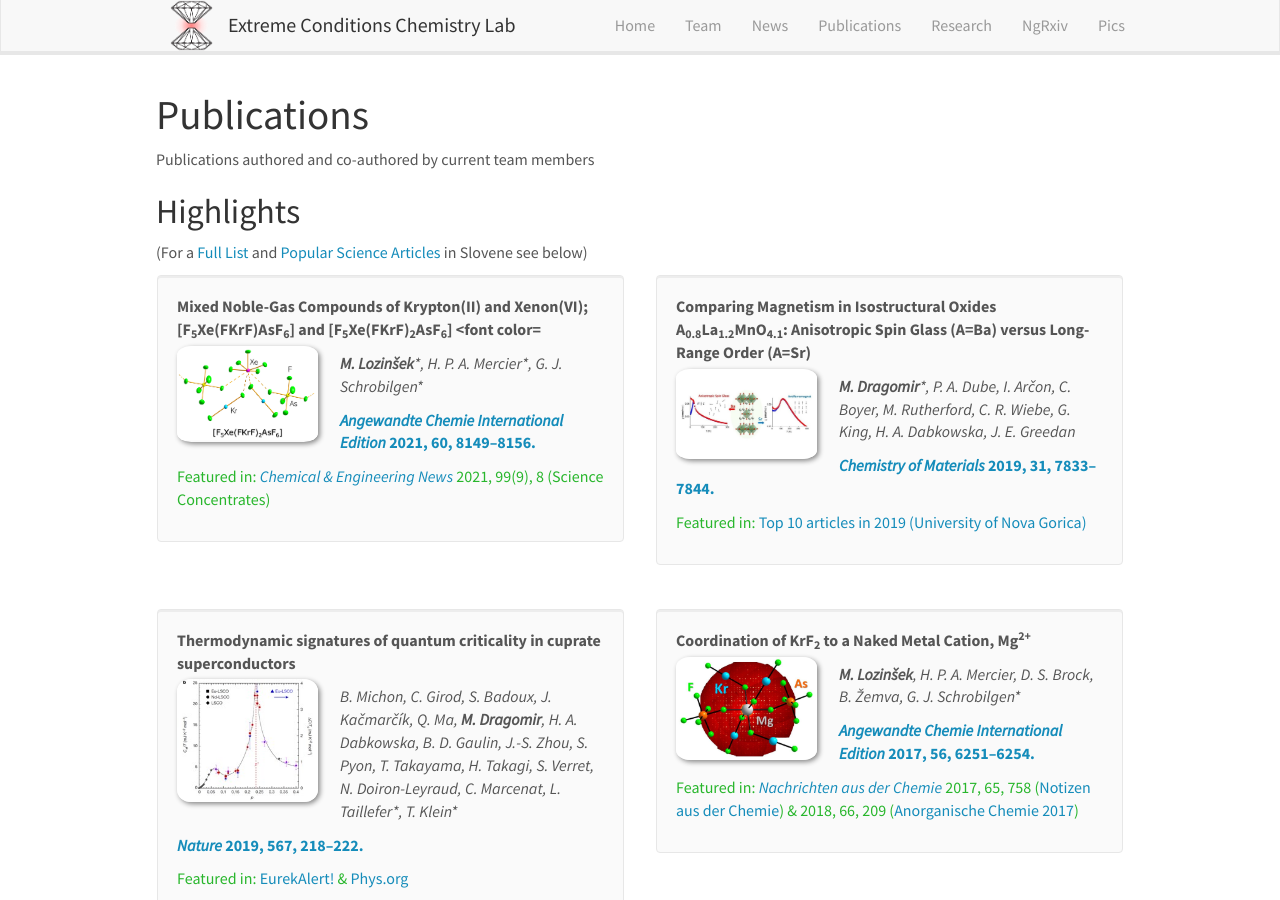
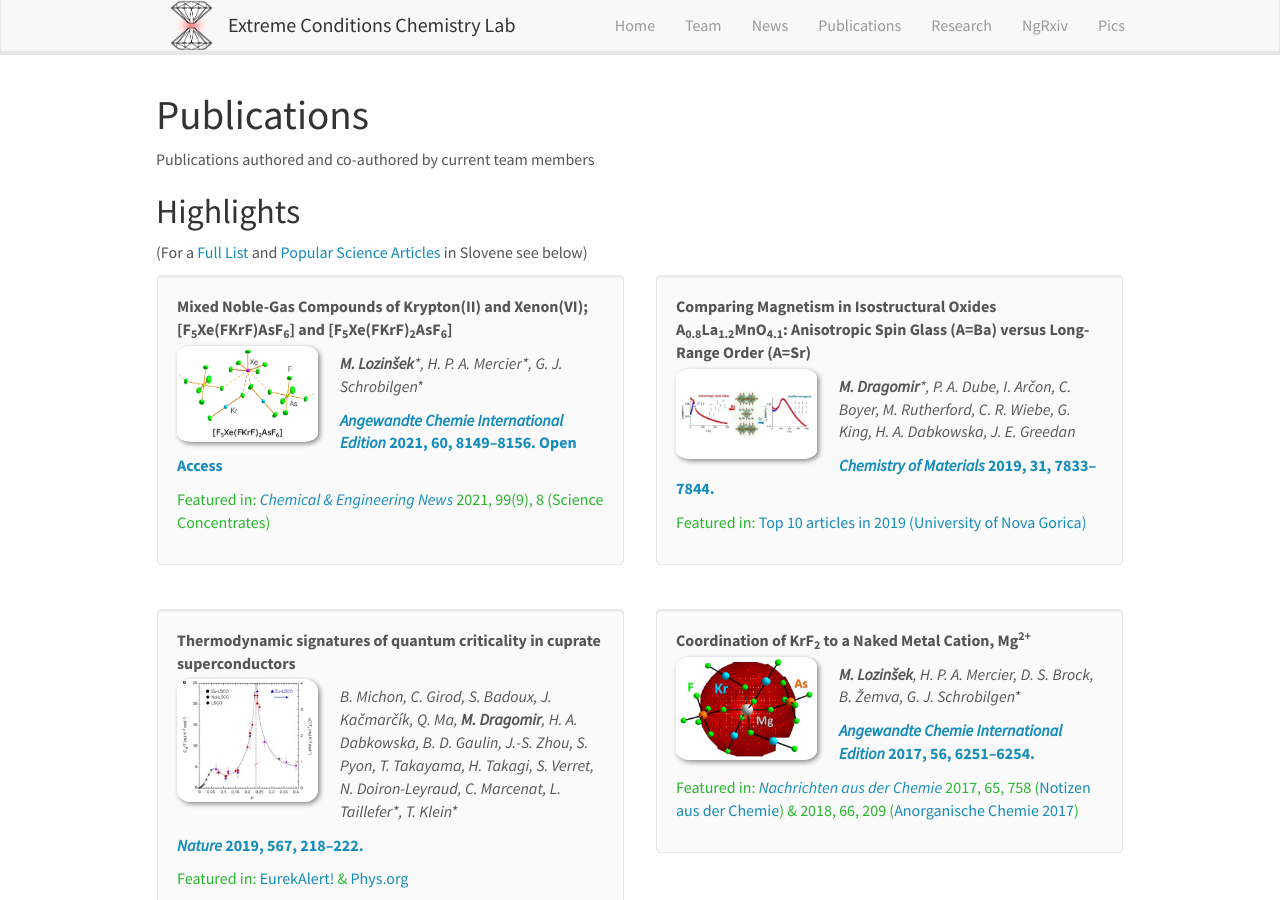
Before and after one commit to eccl-jsi/eccl-jsi.github.io, a Jekyll site: the page built from _pages/publications.md, in a window 1280 px wide and 900 px high. Built offline with Jekyll 4.4.1, drawn with Linux system fonts in a browser that asks for light colours; nearby versions of some CDN libraries; some of the changed text lies outside the part shown.

Commit message:
Update publist.yml

```diff
--- a/_data/publist.yml
+++ b/_data/publist.yml
@@ -14,10 +14,10 @@
   highlight: 1
   image: ACIE2020-TOC.png
   link:
-    display: "<i>Angewandte Chemie International Edition</i> 2021, 60, 8149–8156."
+    display: "<i>Angewandte Chemie International Edition</i> 2021, 60, 8149–8156.   Open Access"
     url: "https://doi.org/10.1002/anie.202014682"
   news1: "Featured in: <a href=\"https://cen.acs.org/materials/inorganic-chemistry/Mixed-noble-gas-compounds-combine/99/i9\"><i>Chemical & Engineering News</i></a> 2021, 99(9), 8 (Science Concentrates)"
-  title: "Mixed Noble-Gas Compounds of Krypton(II) and Xenon(VI); [F<sub>5</sub>Xe(FKrF)AsF<sub>6</sub>] and [F<sub>5</sub>Xe(FKrF)<sub>2</sub>AsF<sub>6</sub>] <font color="#8e44ad" size="-1">Open Access</font>"
+  title: "Mixed Noble-Gas Compounds of Krypton(II) and Xenon(VI); [F<sub>5</sub>Xe(FKrF)AsF<sub>6</sub>] and [F<sub>5</sub>Xe(FKrF)<sub>2</sub>AsF<sub>6</sub>]"
 -
   authors: "J. Bitenc&#42;, A. Scafuri, K. Pirnat, <b>M. Lozinšek</b>, I. Jerman, J. Grdadolnik, B. Fraisse, R. Berthelot, L. Stievano, R. Dominko*"
   description: ""
```
